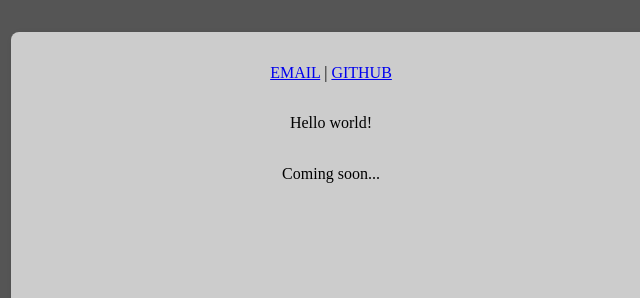
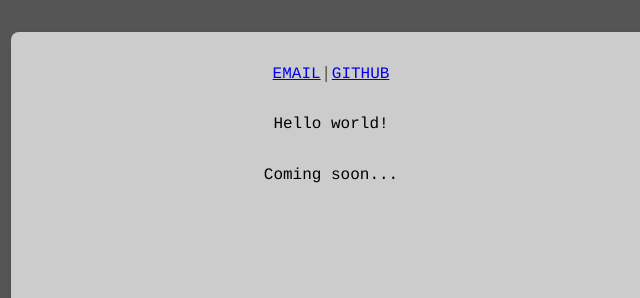
Before and after one commit to marziply/marziply, a plain HTML site: page index.html in a window 1280 px wide. Shown: the top 298 px of the page, 309-949 px from the left. Drawn offline with nearby package versions, Linux system fonts and the light colour scheme.

Commit message:
feat(font): add courier font

```diff
--- a/index.html
+++ b/index.html
@@ -13,12 +13,12 @@
       <div class="w-50 bg-moon-gray br3 shadow-5 ma4">
         <div class="flex flex-row">
           <div class="fl tc w-100 pv4">
-            <a href="mailto:marziply@gmail.com">EMAIL</a>
+            <a href="mailto:marziply@gmail.com" class="courier">EMAIL</a>
             <span>|</span>
-            <a href="https://github.com/marziply">GITHUB</a>
+            <a href="https://github.com/marziply" class="courier">GITHUB</a>
           <div>
-          <span class="fl tc w-100 pv4">Hello world!<span>
-          <span class="fl tc w-100 pv4">Coming soon...<span>
+          <span class="courier fl tc w-100 pv4">Hello world!<span>
+          <span class="courier fl tc w-100 pv4">Coming soon...<span>
         </div>
       </div>
     </div>
```
